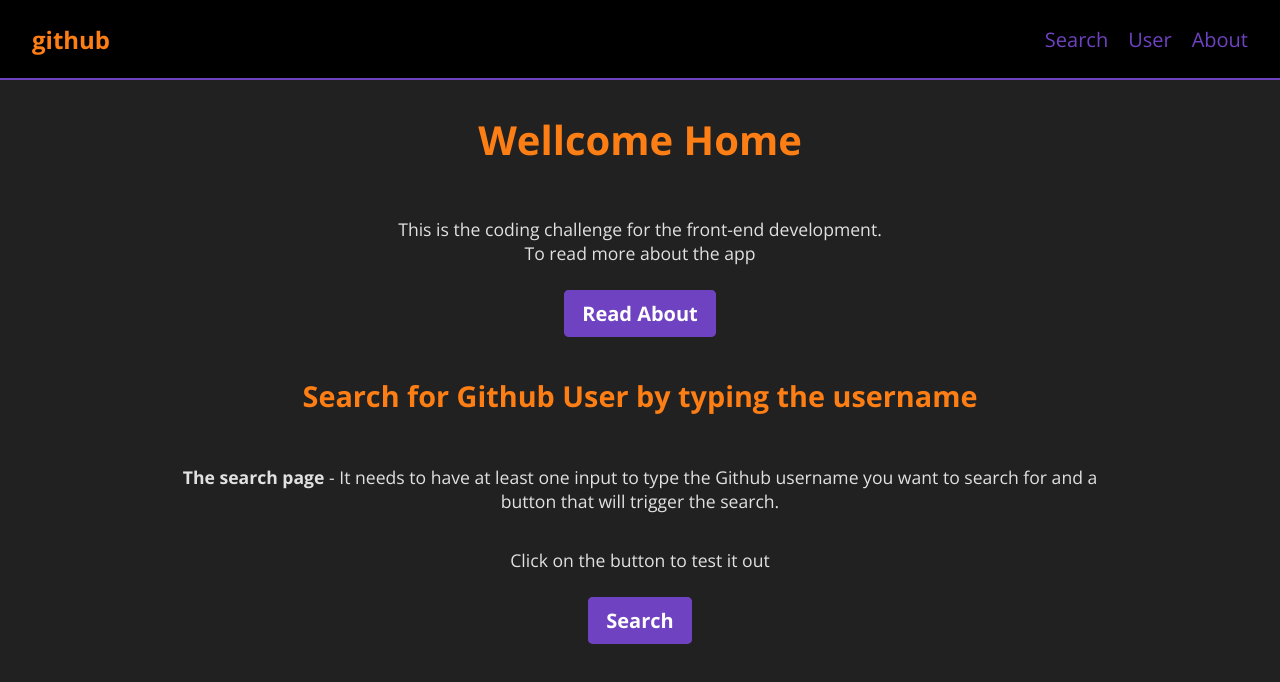
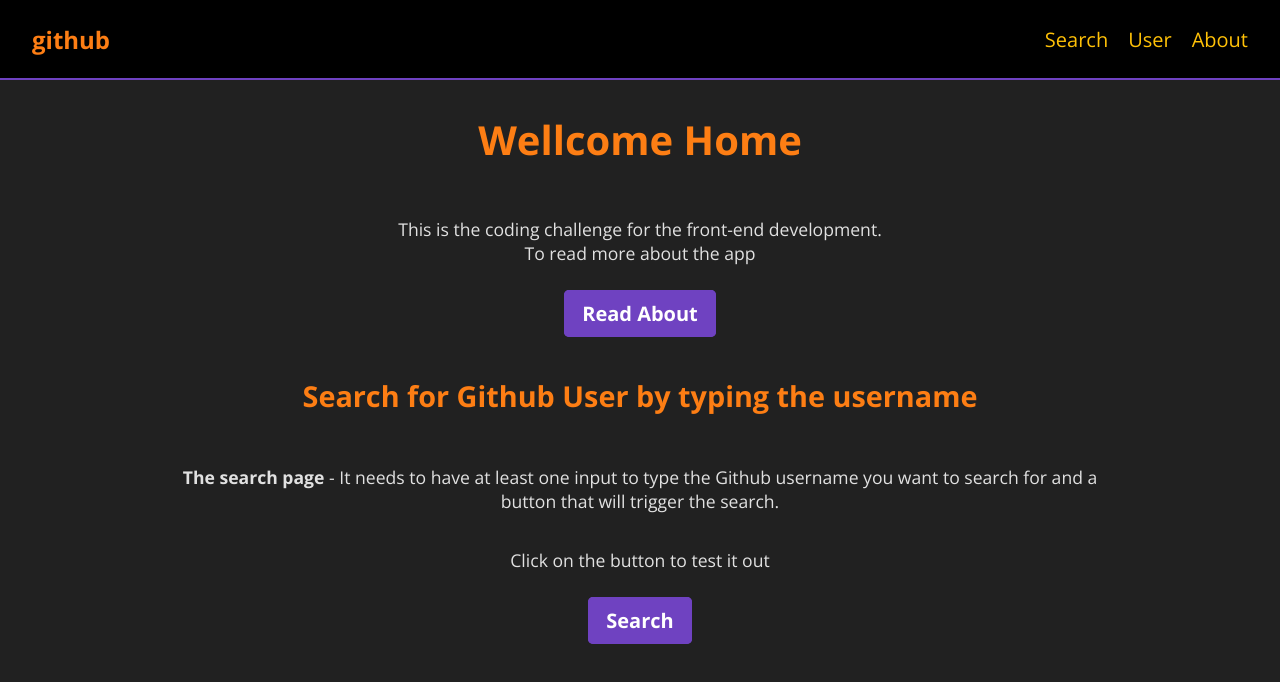
Before and after one commit to lucho20pt/fe-assignment-githubapi-lucho20pt, a React (Create React App) app: page /home in a window 1280 px wide. Shown: the top 682 px of the page. Built offline with nearby package versions, Linux system fonts and the light colour scheme.

Commit message:
upd: Repositories - render link for each repo | upd: styles

```diff
--- a/src/features/github/UserDetail.js
+++ b/src/features/github/UserDetail.js
@@ -17,7 +17,7 @@ const UserDetail = (props) => {
   const {
     data: repos,
     isLoading,
-    isSuccess,
+    isSuccess
     // isError,
     // error
   } = useGetUserReposQuery(user.login)
--- a/src/features/github/user/Repositories.js
+++ b/src/features/github/user/Repositories.js
@@ -3,15 +3,20 @@ import classes from 'styles/github/user/Repositories.module.scss'
 
 const Repositories = (props) => {
   const repos = props.repos
-  // console.log(repos);
+  console.log(repos)
   return (
     <aside className={`${classes.repositories} text-center`}>
       <h4 className="title">User Repositories List</h4>
       <div className={classes.info}>
         {repos.map((repo) => (
           <dl key={repo.id}>
-            <dt>{repo.name}</dt>
-            <dd>{repo.description ? repo.description : "*no-description*" }</dd>
+            <dt>
+              <a href={repo.html_url} target="_blank" rel="noreferrer">
+                {repo.name}
+              </a>
+            </dt>
+            <dd>{repo.description ? repo.description : '*no-description*'}</dd>
+            {/* <dd>{repo.html_url}</dd> */}
           </dl>
         ))}
       </div>
--- a/src/styles/github/user/Repositories.module.scss
+++ b/src/styles/github/user/Repositories.module.scss
@@ -27,7 +27,7 @@
       width: 50%;
       padding: 0 .5rem;
       margin-bottom: 1rem;
-      font-size: 1.2rem;
+      font-size: 1.1rem;
       @media (min-width: 0) and (max-width: map-get($grid-breakpoints, lg)) {
         font-size: .9rem;
       }
--- a/src/styles/globals.scss
+++ b/src/styles/globals.scss
@@ -10,9 +10,10 @@ ul,li,dl,dt,dd{
 }
 
 a{
-  color: $orange;
+  color: $yellow;
+  text-decoration: none;
   &:hover{
-    color: $yellow;
+    color: $white;
   }
 }
 
--- a/src/styles/layout/MainNavigation.module.scss
+++ b/src/styles/layout/MainNavigation.module.scss
@@ -34,7 +34,7 @@
   }
   a {
     text-decoration: none;
-    color: $purple;
+    color: $yellow;
     &:hover,
     &:active,
     &.active {
```
